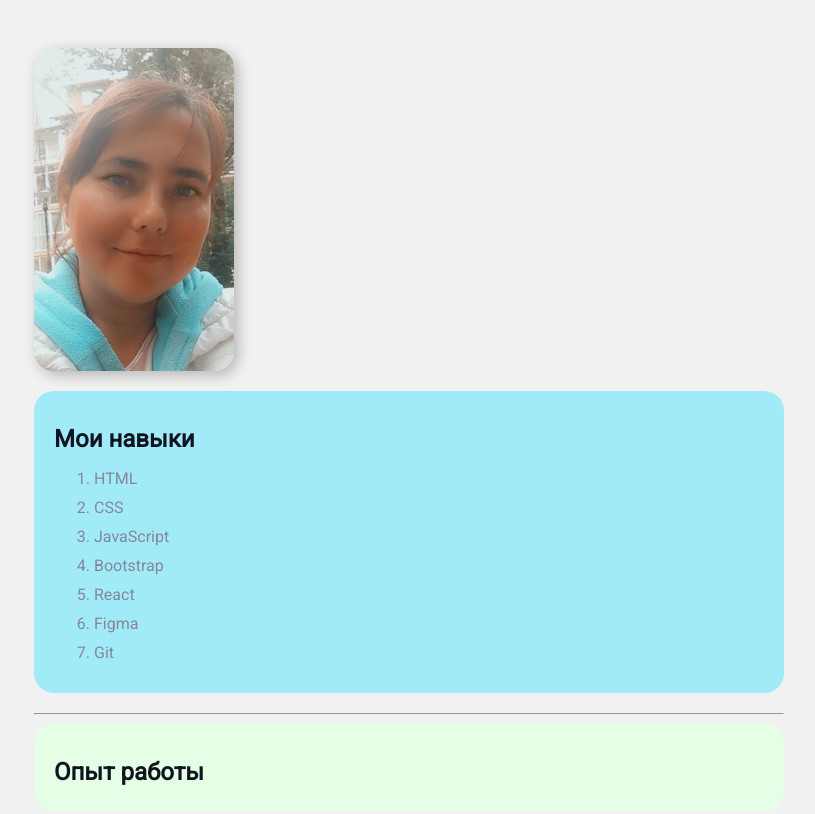
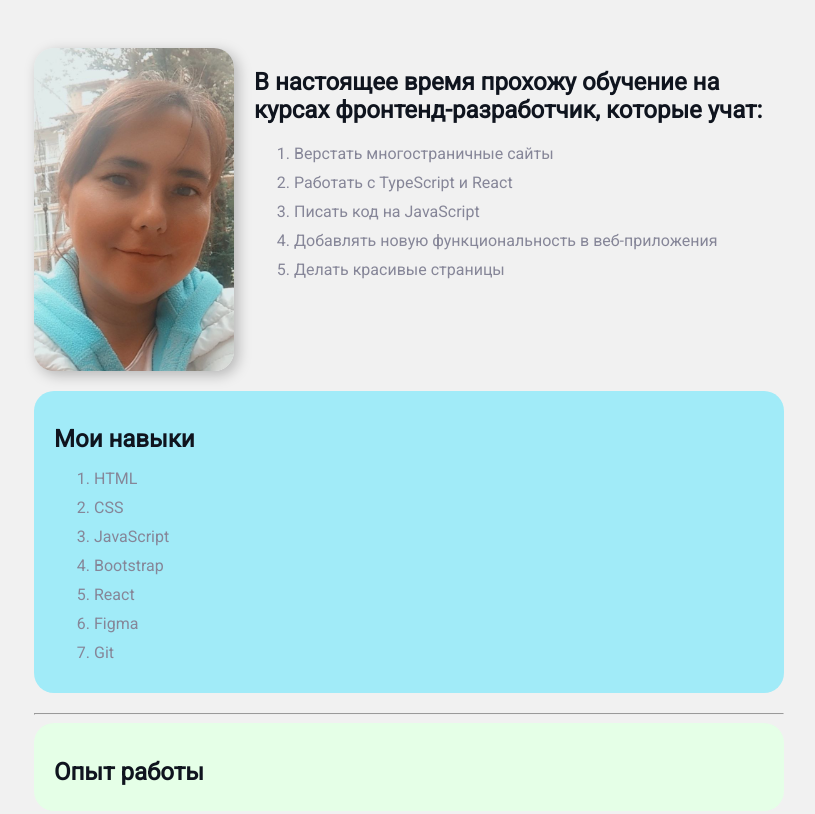
Before and after one commit to mishka061/REZUME, a plain HTML site: page index.html in a window 1280 px wide. Shown: the top 814 px of the page, without its empty margins (231-1046 px from the left). Drawn offline with Linux system fonts and the light colour scheme.

Commit message:
добавление раздела о курсах

```diff
--- a/index.html
+++ b/index.html
@@ -9,6 +9,19 @@
     <div class="container">
       <div class="info">
         <img src="mi_foto.jpg" alt="тут мое фото" class="avatar" />
+        <div class="avainfo">
+          <h2>
+            В настоящее время прохожу обучение на курсах фронтенд-разработчик,
+            которые учат:
+          </h2>
+          <ol>
+            <li>Верстать многостраничные сайты</li>
+            <li>Работать с TypeScript и React</li>
+            <li>Писать код на JavaScript</li>
+            <li>Добавлять новую функциональность в веб-приложения</li>
+            <li>Делать красивые страницы</li>
+          </ol>
+        </div>
       </div>
       <div class="card icon">
         <h2>Мои навыки</h2>
--- a/styles.css
+++ b/styles.css
@@ -26,6 +26,17 @@ a:active {
     width: 200px;
     border-radius: 20px;
     box-shadow: 4px 4px 14px rgba(0, 0, 0, 0.25);
+}
+.avainfo {
+    width: 600px;
+    height: 200px;
+    padding: 0 20px;
+    margin-bottom: 10px;
+}
+.avainfo li{
+    color: #868698;
+    margin-bottom: 10px;
+
 }
 @media (max-width: 700px) {
     .info{
@@ -88,10 +99,6 @@ a:active {
     margin: auto;
     padding-top: 40px;
 }
-
-
-
-
 .card{
     padding: 15px 20px;
     margin-bottom: 20px;
```
